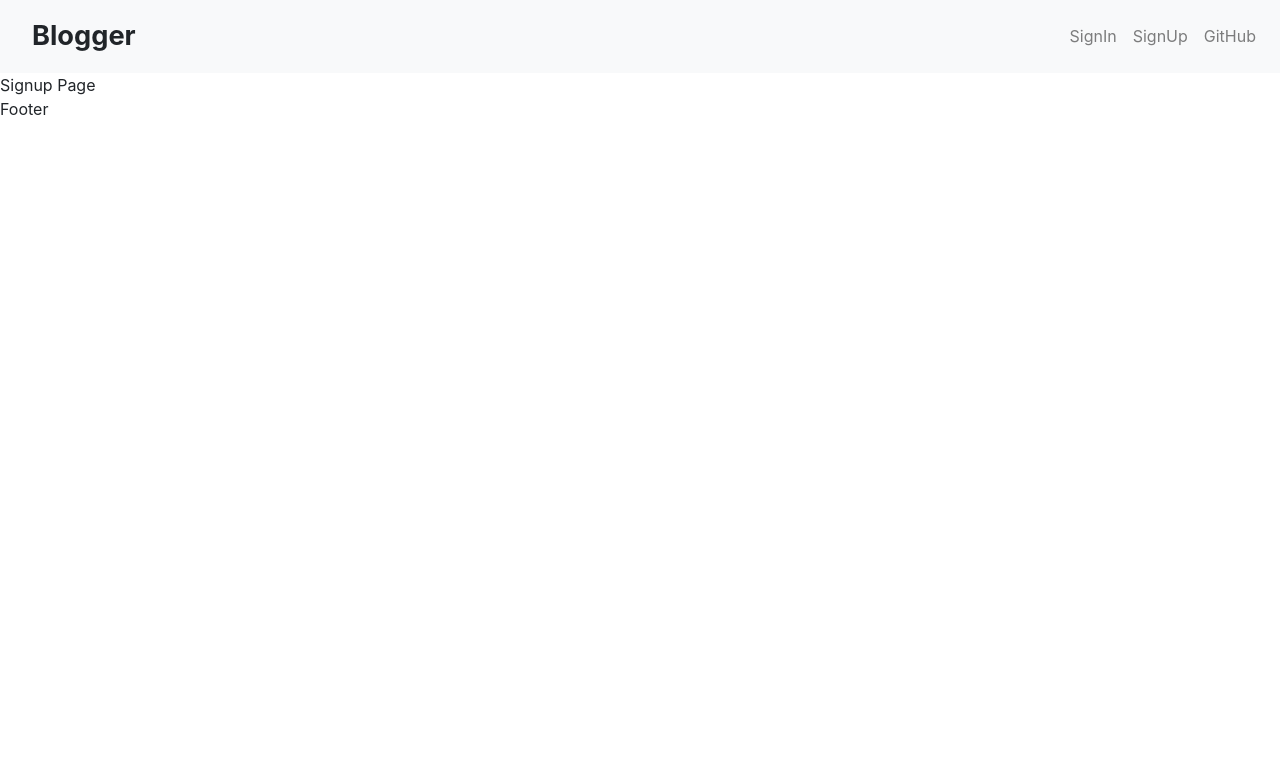
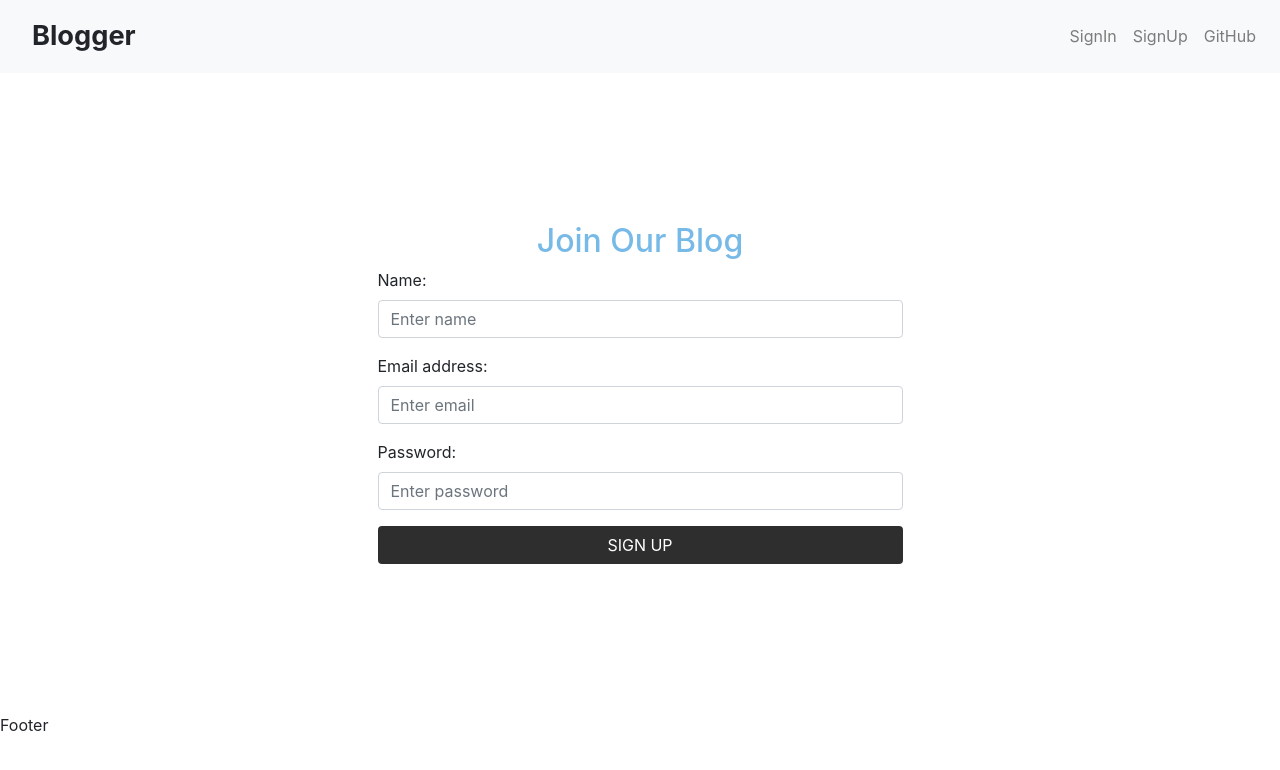
Before and after one commit to alexticovschi/blogger, a Next.js app in the folder frontend/: page /signup in a window 1280 px wide. Shown: the top 770 px of the page. Built offline with nearby package versions, Linux system fonts and the light colour scheme.

Commit message:
building the SignUp component

```diff
--- a/frontend/components/Layout.js
+++ b/frontend/components/Layout.js
@@ -1,5 +1,5 @@
 import Header from './Header/Header';
-
+import './Layout.scss';
 const Layout = ({ children }) => (
   <>
     <Header />
--- /dev/null
+++ b/frontend/components/Layout.scss
@@ -0,0 +1,20 @@
+textarea:hover,
+input:hover,
+textarea:active,
+input:active,
+textarea:focus,
+input:focus,
+button:focus,
+button:active,
+button:hover,
+label:focus,
+.btn:active,
+.btn.active {
+  outline: 0px !important;
+  -webkit-appearance: none;
+  box-shadow: none !important;
+}
+
+.navbar-toggler {
+  border: none;
+}
--- /dev/null
+++ b/frontend/components/auth/SignupComponent/SignupComponent.js
@@ -0,0 +1,76 @@
+import { useState } from 'react';
+import './SignupComponent.scss';
+
+const SignupComponent = () => {
+  const [values, setValues] = useState({
+    name: '',
+    email: '',
+    password: '',
+    error: '',
+    loading: false,
+    message: '',
+    showForm: true
+  });
+
+  const { name, email, password, error, loading, message, showForm } = values;
+
+  const handleSubmit = e => {
+    e.preventDefault();
+    console.table(values);
+  };
+  const handleChange = name => e => {
+    setValues({ ...values, error: false, [name]: e.target.value });
+  };
+
+  return (
+    <section className='signup-form'>
+      <div className='container'>
+        <h2 className='title text-center'>Join Our Blog</h2>
+
+        <div className='col-lg-6 col-md-8 mx-auto'>
+          <form onSubmit={handleSubmit}>
+            <div className='form-group'>
+              <label htmlFor='name'>Name:</label>
+              <input
+                onChange={handleChange('name')}
+                type='text'
+                className='form-control'
+                placeholder='Enter name'
+                id='name'
+                value={name}
+              />
+            </div>
+            <div className='form-group'>
+              <label htmlFor='email'>Email address:</label>
+              <input
+                onChange={handleChange('email')}
+                type='email'
+                className='form-control'
+                placeholder='Enter email'
+                id='email'
+                value={email}
+              />
+            </div>
+            <div className='form-group'>
+              <label htmlFor='pwd'>Password:</label>
+              <input
+                onChange={handleChange('password')}
+                type='password'
+                className='form-control'
+                placeholder='Enter password'
+                id='pwd'
+                value={password}
+              />
+            </div>
+
+            <button type='submit' className='btn signup-btn btn-block'>
+              SIGN UP
+            </button>
+          </form>
+        </div>
+      </div>
+    </section>
+  );
+};
+
+export default SignupComponent;
--- /dev/null
+++ b/frontend/components/auth/SignupComponent/SignupComponent.scss
@@ -0,0 +1,21 @@
+.signup-form {
+  display: flex;
+  align-items: center;
+  justify-content: space-around;
+  width: 100%;
+  height: 80vh;
+
+  .title {
+    color: rgb(119, 186, 231);
+  }
+
+  .signup-btn {
+    background-color: rgb(46, 46, 46);
+    color: #fff;
+
+    &:hover {
+      background-color: rgb(68, 68, 68);
+      color: #fff;
+    }
+  }
+}
--- a/frontend/pages/signup.js
+++ b/frontend/pages/signup.js
@@ -1,5 +1,10 @@
 import Layout from '../components/Layout';
+import SignUp from '../components/auth/SignupComponent/SignupComponent';
 
-const Index = () => <Layout>Signup Page</Layout>;
+const Signup = () => (
+  <Layout>
+    <SignUp />
+  </Layout>
+);
 
-export default Index;
+export default Signup;
```
